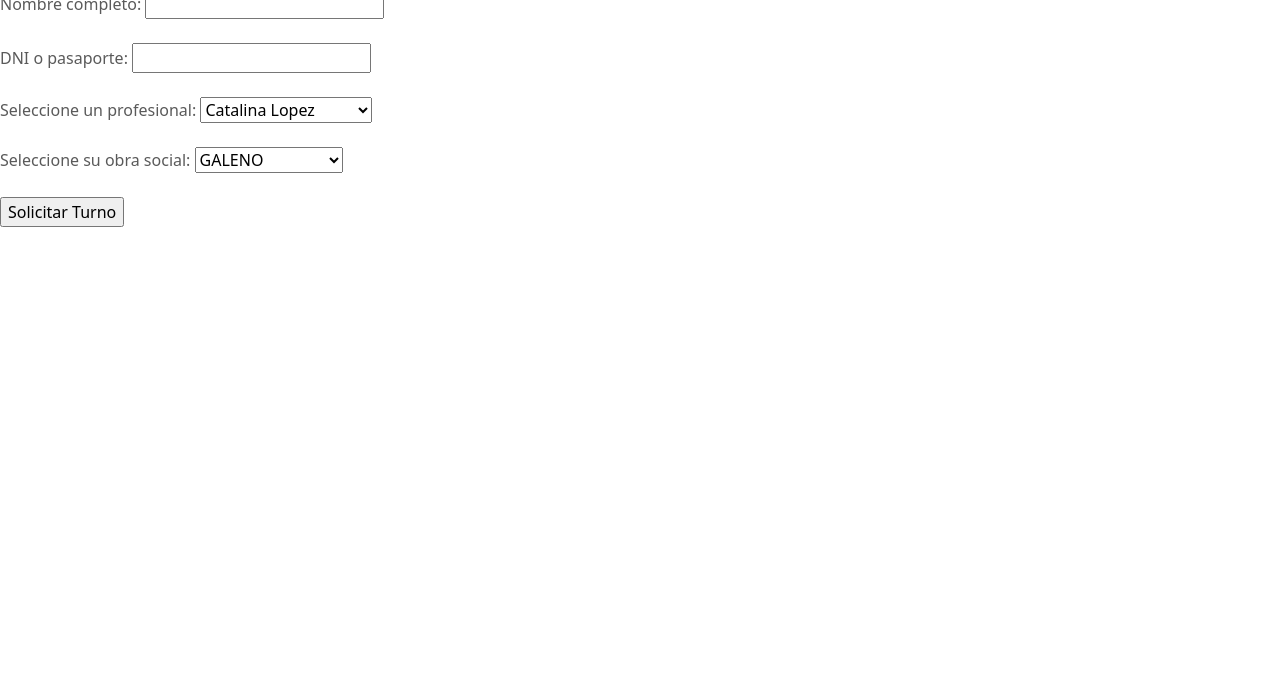
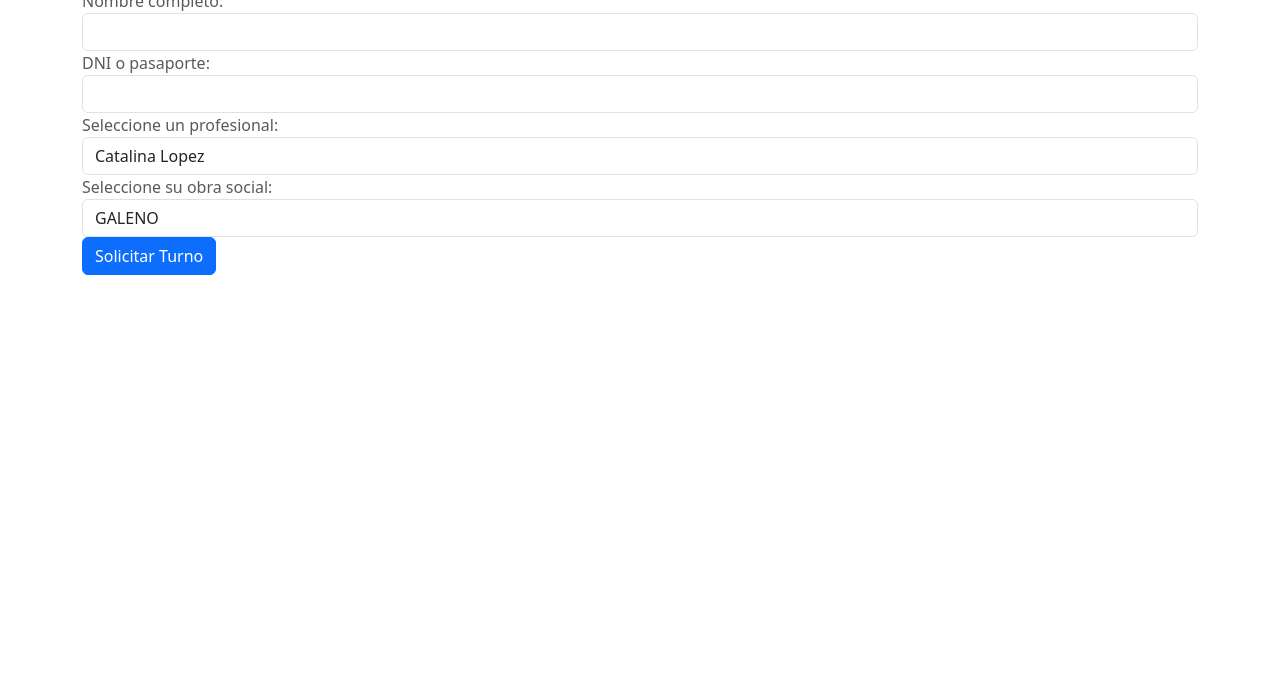
Before and after one commit to Camilalh/MindfullySpeaking, a plain HTML site: page Solicitarturno.html in a window 1280 px wide. Shown: the part 115-800 px from the top of the page. Drawn offline with nearby package versions, Linux system fonts and the light colour scheme; some packages are replaced by stand-ins of ours; a script that the page names is missing.

Commit message:
intento de arreglar formulario

```diff
--- a/Solicitarturno.html
+++ b/Solicitarturno.html
@@ -12,8 +12,6 @@
         <link rel="stylesheet" href="https://cdn.jsdelivr.net/npm/bootstrap@5.1.3/dist/css/bootstrap.min.css" />
         <script src="https://cdn.jsdelivr.net/npm/bootstrap@5.1.3/dist/js/bootstrap.bundle.min.js"></script>
         <script src="https://cdn.jsdelivr.net/npm/sweetalert2@11"></script>
-        <script src="https://unpkg.com/sweetalert/dist/sweetalert.min.js"></script>
-
         <link href="../assets/dist/css/bootstrap.min.css" rel="stylesheet" />
         <style>
             .bd-placeholder-img {
@@ -97,20 +95,25 @@
             </nav>
         </header>
     <body>
-        <h1>Formulario para sacar turnos</h1>
-        <form action="Solicitarturno.js" method="post"id="formularioTurnos">
-            <label for="nombre">Nombre completo:</label>
-            <input type="text" id="nombre" name="nombre" required /><br /><br />
-            <label for="dni">DNI o pasaporte:</label>
-            <input type="text" id="dni" name="dni" required /><br /><br />
-            <label for="profesional">Seleccione un profesional:</label>
-            <select id="profesional" name="profesional"></select>
-            <br /><br />
-            <label for="profesional">Seleccione su obra social:</label>
-            <select id="obraSocial" name="obraSocial"></select>
-            <br />
-            <br />
-            <input type="button" id="btnFormulario" value="Solicitar Turno" />
+        <h1>Solicitar turno</h1>
+        <form action="Solicitarturno.js" method="post" id="formularioTurnos" class="container">
+            <div class="form-group">
+                <label for="nombre">Nombre completo:</label>
+                <input type="text" id="nombre" name="nombre" required class="form-control">
+            </div>
+            <div class="form-group">
+                <label for="dni">DNI o pasaporte:</label>
+                <input type="text" id="dni" name="dni" required class="form-control">
+            </div>
+            <div class="form-group">
+                <label for="profesional">Seleccione un profesional:</label>
+                <select id="profesional" name="profesional" class="form-control"></select>
+            </div>
+            <div class="form-group">
+                <label for="obraSocial">Seleccione su obra social:</label>
+                <select id="obraSocial" name="obraSocial" class="form-control"></select>
+            </div>
+            <input type="button" id="btnFormulario" value="Solicitar Turno" class="btn btn-primary">
         </form>
         <script src="Solicitarturno.js"></script>
 
--- a/carousel.css
+++ b/carousel.css
@@ -79,6 +79,7 @@ body {
     margin-right: 50px;
     margin-left: 50px;
 }
+
 /* rtl:end:remove */
 
 /* RESPONSIVE CSS
```
Also changed, not shown: index.html (+5 -6 lines).
